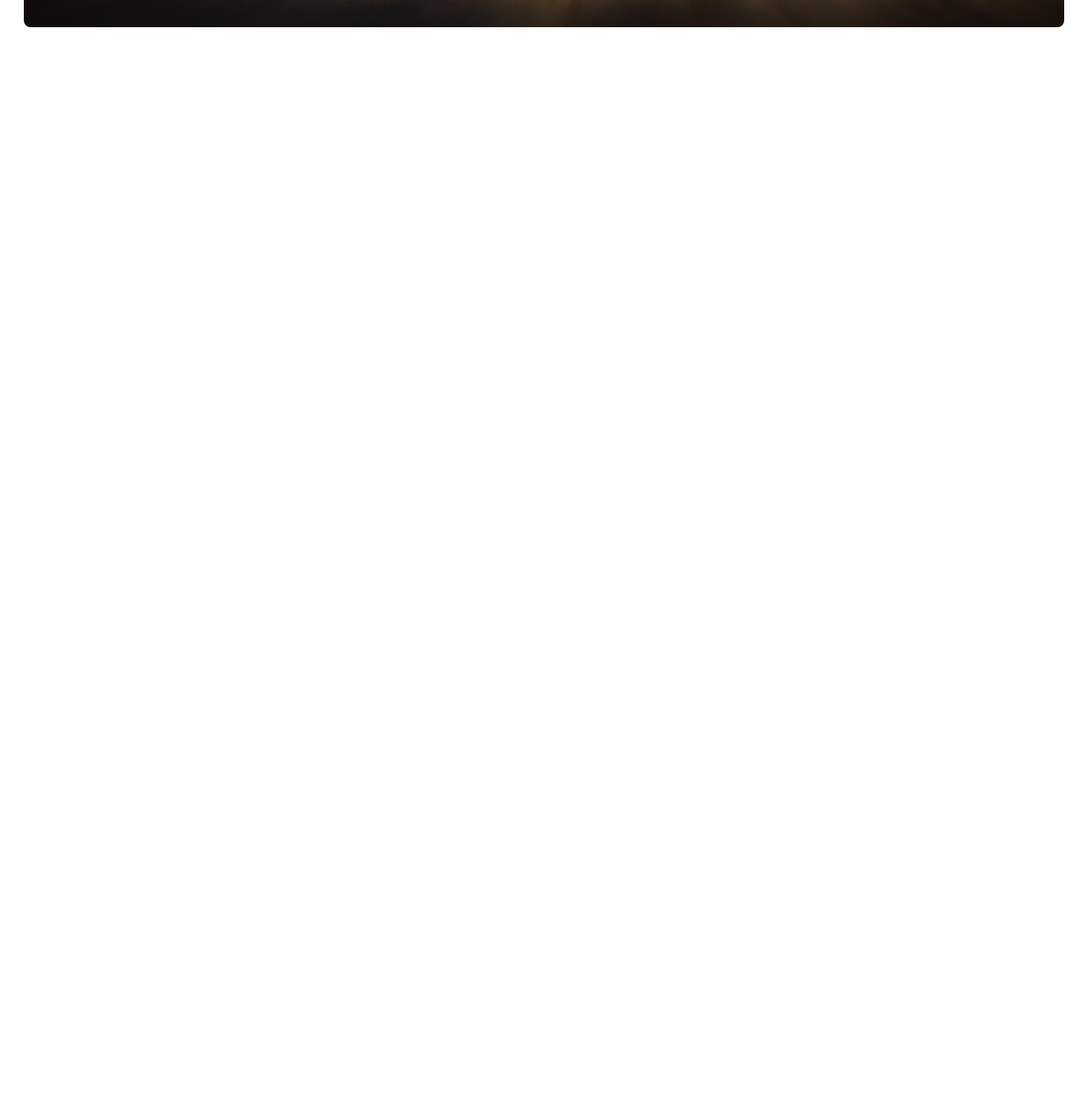
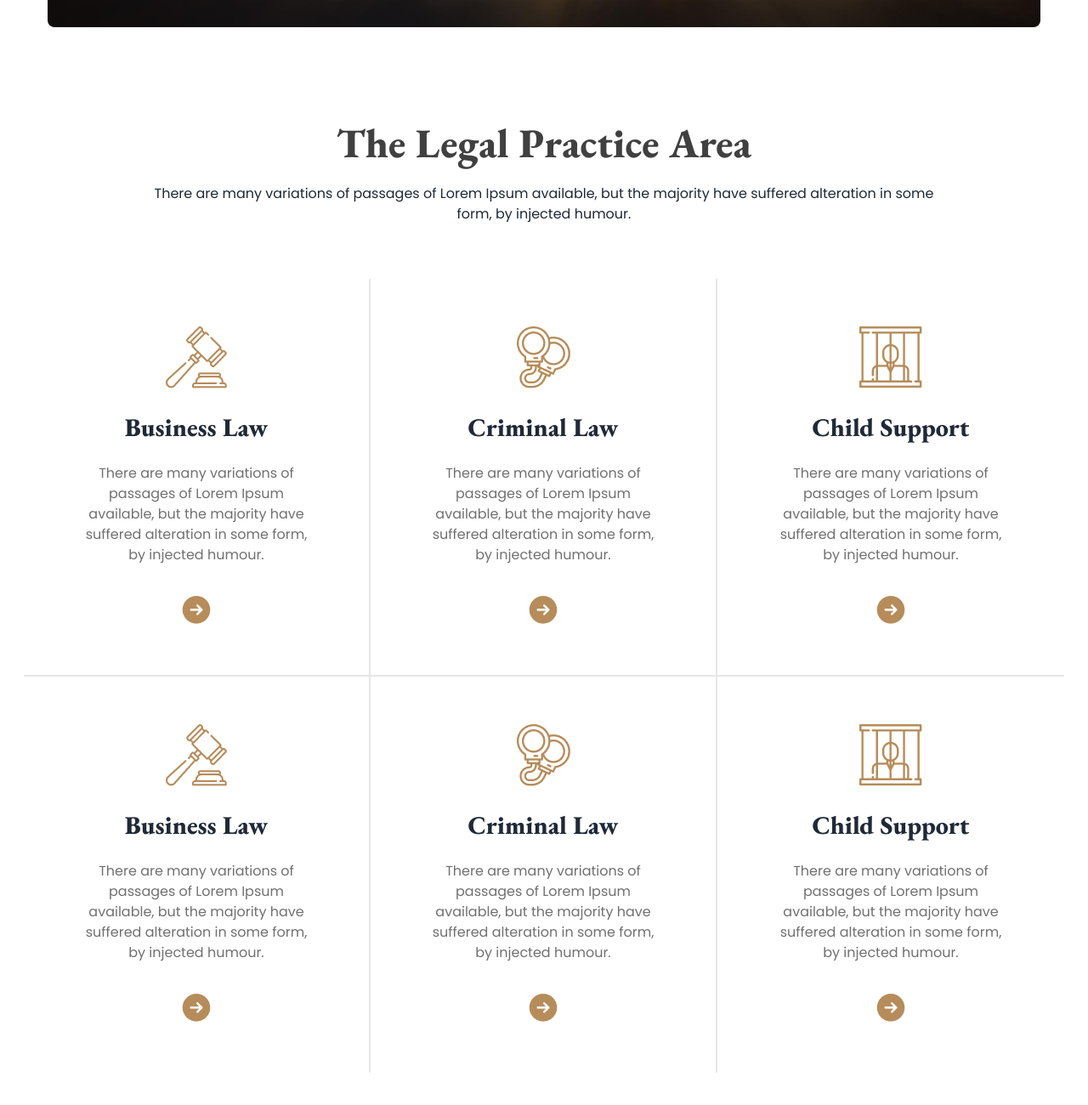
Before and after one commit to omarfaruk-dev/law-firm, a plain HTML site: page index.html in a window 1280 px wide. Shown: the part 646-1946 px from the top of the page at 85% size. Before the commit the page ends 800 px from the top, so only its background shows below. Drawn offline with nearby package versions, Linux system fonts and the light colour scheme.

Commit message:
The Legal Practice Area added

```diff
--- a/index.html
+++ b/index.html
@@ -29,9 +29,9 @@
 </head>
 
 <body class="poppins">
-    <header class="container mx-auto">
+    <header class="container mx-auto mb-16 md:mb-20 lg:mb-28 px-5 md:px-7">
         <!-- nav bar  -->
-        <nav class="px-5 md:px-6">
+        <nav class="">
             <div class="navbar bg-base-100">
                 <div class="navbar-start">
                     <div class="dropdown">
@@ -89,21 +89,103 @@
             <div class="hero h-[550px] rounded-lg" style="background-image: url(images/banner.png);">
                 <!-- banner content  -->
                 <div class="text-center">
-                    <h1 class="text-5xl md:text-7xl font-bold eb-garamond text-white">We Provide Effective <br> Legal Solutions</h1>
+                    <h1 class="text-5xl md:text-7xl font-bold eb-garamond text-white">We Provide Effective <br> Legal
+                        Solutions</h1>
                     <p class="my-6 text-[#E7E7E7]">There are many variations of passages of Lorem Ipsum available, but
                         the majority <br> have suffered alteration in some form, by injected humour.</p>
                     <div class="space-y-3 space-x-4">
                         <input type="text" placeholder="Search your services"
                             class="input input-bordered w-full max-w-xs border-2 border-law-color" />
-                            <button class=" btn bg-law-color text-white font-semibold text-[18px] hover:bg-law-dark border-none">
-                                Search
-                            </button>
+                        <button
+                            class=" btn bg-law-color text-white font-semibold text-[18px] hover:bg-law-dark border-none">
+                            Search
+                        </button>
                     </div>
                 </div>
             </div>
-
         </section>
     </header>
+    <main>
+        <!-- legal practice area -->
+
+        <section class="container mx-auto mb-16 md:mb-20 lg:mb-28 px-5 md:px-7">
+            <!--  section title details -->
+            <h2 class="text-4xl md:text-5xl eb-garamond font-extrabold text-[#414040] text-center mb-6">The Legal
+                Practice Area</h2>
+            <p class="text-[#707070 mb-16 text-center max-w-[75%] mx-auto">There are many variations of passages of
+                Lorem Ipsum available, but the majority have suffered alteration in some form, by injected humour.</p>
+            <!-- card container -->
+            <div class="grid grid-cols-1 sm:grid-cols-2 lg:grid-cols-3">
+                <!-- card 1 -->
+                <div
+                    class="pt-14 px-16 py-14 text-center border-2 border-b-[#E7E7E7] border-r-[#E7E7E7] border-l-0 border-t-0">
+                    <img class=" mx-auto" src="images/business.png" alt="business">
+                    <div>
+                        <h3 class="text-3xl eb-garamond font-extrabold mb-6 mt-7">Business Law</h3>
+                        <p class="text-base text-[#707070] mb-8">There are many variations of passages of Lorem Ipsum
+                            available, but the majority have suffered alteration in some form, by injected humour.</p>
+                        <img class=" mx-auto" src="images/Frame.png" alt="arrow right">
+                    </div>
+                </div>
+                <!-- card 2 -->
+                <div
+                    class="pt-14 px-16 py-14 text-center border-2 border-b-[#E7E7E7] border-r-[#E7E7E7] border-l-0 border-t-0">
+                    <img class=" mx-auto" src="images/criminal.png" alt="business">
+                    <div>
+                        <h3 class="text-3xl eb-garamond font-extrabold mb-6 mt-7">Criminal Law</h3>
+                        <p class="text-base text-[#707070] mb-8">There are many variations of passages of Lorem Ipsum
+                            available, but the majority have suffered alteration in some form, by injected humour.</p>
+                        <img class=" mx-auto" src="images/Frame.png" alt="arrow right">
+                    </div>
+                </div>
+                <!-- card 3 -->
+                <div
+                    class="pt-14 px-16 py-14 text-center border-2 border-b-[#E7E7E7] border-r-0 border-l-0 border-t-0">
+                    <img class=" mx-auto" src="images/child.png" alt="business">
+                    <div>
+                        <h3 class="text-3xl eb-garamond font-extrabold mb-6 mt-7">Child Support</h3>
+                        <p class="text-base text-[#707070] mb-8">There are many variations of passages of Lorem Ipsum
+                            available, but the majority have suffered alteration in some form, by injected humour.</p>
+                        <img class=" mx-auto" src="images/Frame.png" alt="arrow right">
+                    </div>
+                </div>
+                <!-- 2nd row -->
+                  <!-- card 1 -->
+                <div
+                class="pt-14 px-16 py-14 text-center border-2 border-b-0 border-r-[#E7E7E7] border-l-0 border-t-0">
+                <img class=" mx-auto" src="images/business.png" alt="business">
+                <div>
+                    <h3 class="text-3xl eb-garamond font-extrabold mb-6 mt-7">Business Law</h3>
+                    <p class="text-base text-[#707070] mb-8">There are many variations of passages of Lorem Ipsum
+                        available, but the majority have suffered alteration in some form, by injected humour.</p>
+                    <img class=" mx-auto" src="images/Frame.png" alt="arrow right">
+                </div>
+            </div>
+            <!-- card 2 -->
+            <div
+                class="pt-14 px-16 py-14 text-center border-2 border-b-0 border-r-[#E7E7E7] border-l-0 border-t-0">
+                <img class=" mx-auto" src="images/criminal.png" alt="business">
+                <div>
+                    <h3 class="text-3xl eb-garamond font-extrabold mb-6 mt-7">Criminal Law</h3>
+                    <p class="text-base text-[#707070] mb-8">There are many variations of passages of Lorem Ipsum
+                        available, but the majority have suffered alteration in some form, by injected humour.</p>
+                    <img class=" mx-auto" src="images/Frame.png" alt="arrow right">
+                </div>
+            </div>
+            <!-- card 3 -->
+            <div
+                class="pt-14 px-16 py-14 text-center border-2 border-b-0 border-r-0 border-l-0 border-t-0">
+                <img class=" mx-auto" src="images/child.png" alt="business">
+                <div>
+                    <h3 class="text-3xl eb-garamond font-extrabold mb-6 mt-7">Child Support</h3>
+                    <p class="text-base text-[#707070] mb-8">There are many variations of passages of Lorem Ipsum
+                        available, but the majority have suffered alteration in some form, by injected humour.</p>
+                    <img class=" mx-auto" src="images/Frame.png" alt="arrow right">
+                </div>
+            </div>
+            </div>
+        </section>
+    </main>
 </body>
 
 </html>
```
